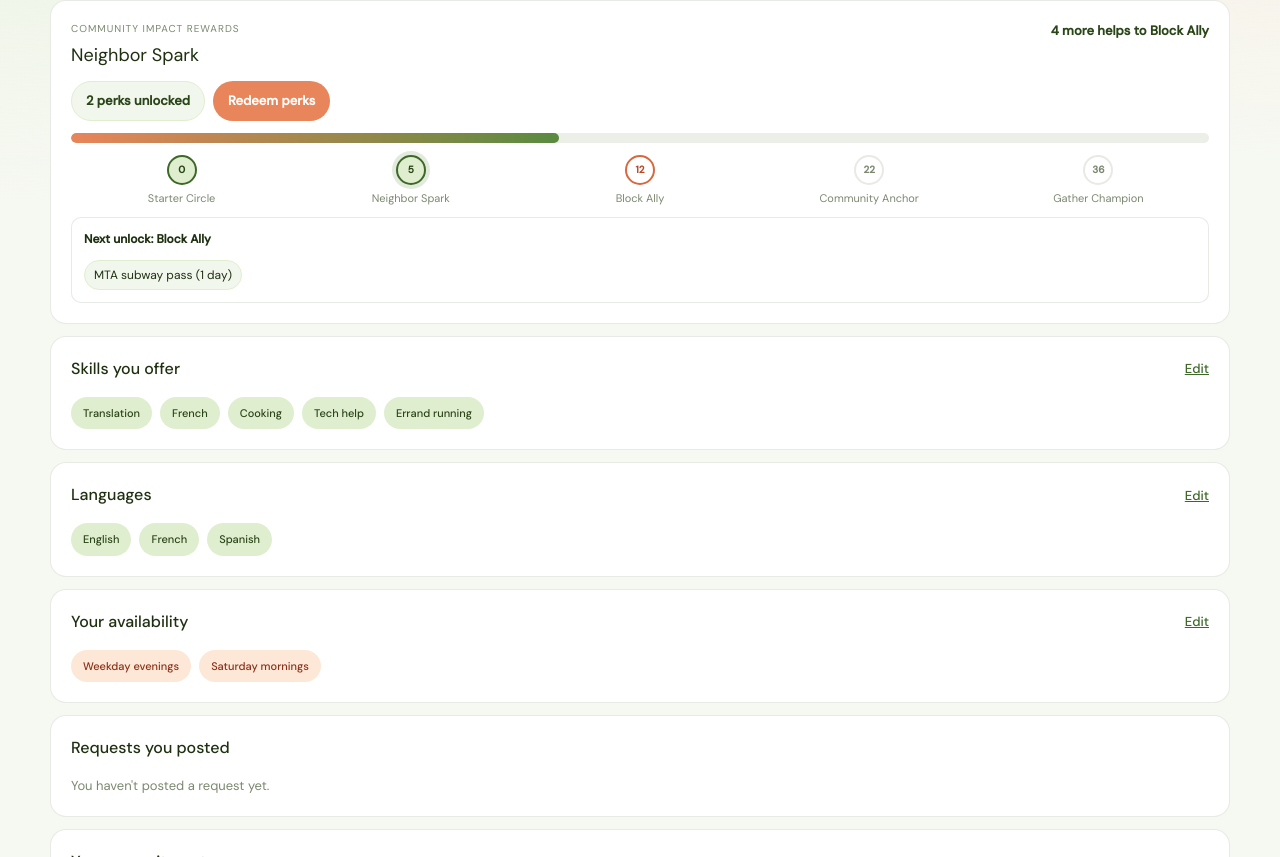
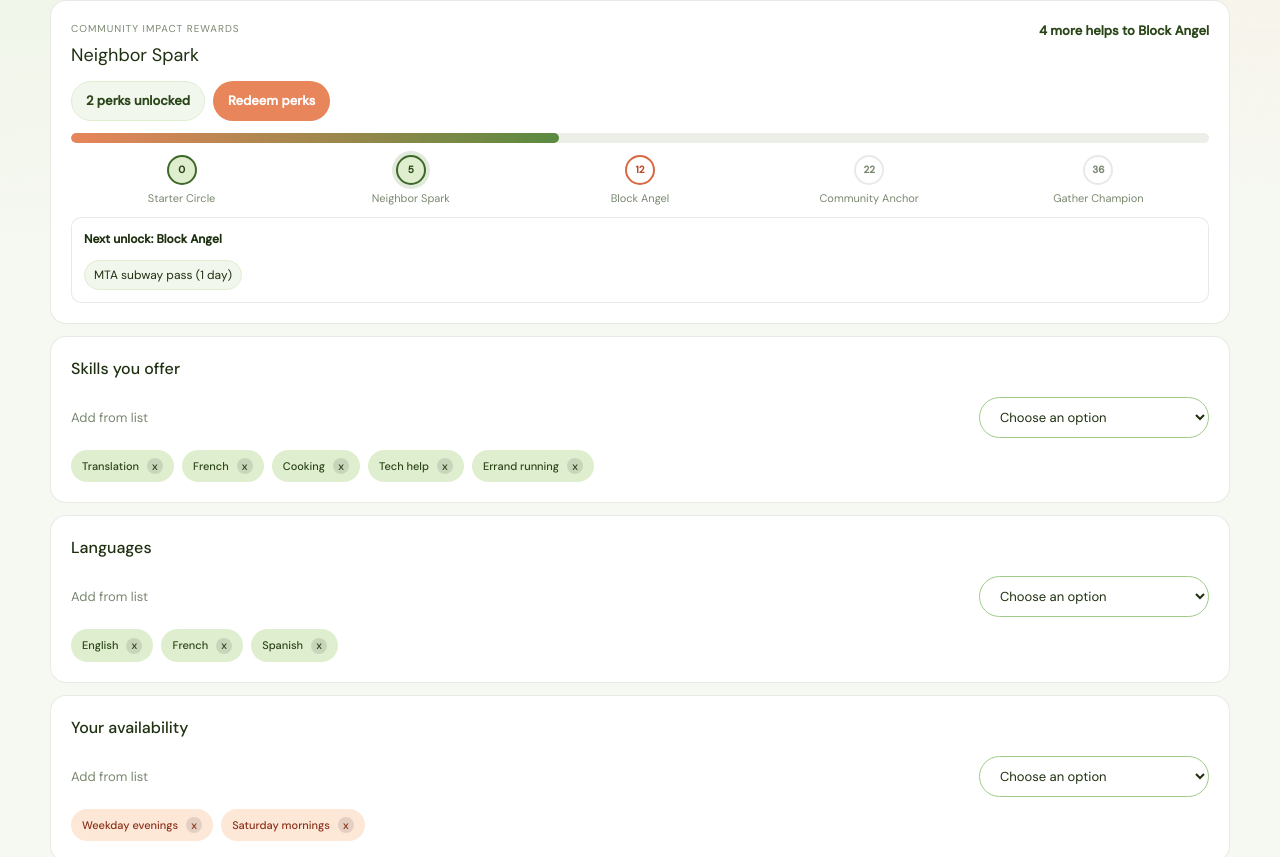
Before and after one commit to sarajakub/gather, a Next.js app: page /profile in a window 1280 px wide. Shown: the part 503-1360 px from the top of the page. Built offline with nearby package versions, Linux system fonts and the light colour scheme.

Commit message:
Clean up profile editing and show impact levels

```diff
--- a/components/PersonProfilePage.jsx
+++ b/components/PersonProfilePage.jsx
@@ -2,9 +2,21 @@ import Link from 'next/link';
 import { people, posts } from '@/data/mockCommunity';
 import styles from './PersonProfilePage.module.css';
 
+const REWARD_LEVELS = [
+  { id: 'starter', title: 'Starter Circle', requiredHelps: 0 },
+  { id: 'neighbor-spark', title: 'Neighbor Spark', requiredHelps: 5 },
+  { id: 'block-angel', title: 'Block Angel', requiredHelps: 12 },
+  { id: 'community-anchor', title: 'Community Anchor', requiredHelps: 22 },
+  { id: 'gather-champion', title: 'Gather Champion', requiredHelps: 36 },
+];
+
 export default function PersonProfilePage({ slug }) {
   const person = people[slug] || null;
   const activePosts = posts.filter((post) => post.personSlug === slug);
+  const currentLevel = REWARD_LEVELS.reduce(
+    (best, level) => (person && person.helped >= level.requiredHelps ? level : best),
+    REWARD_LEVELS[0]
+  );
 
   if (!person) {
     return (
@@ -30,6 +42,7 @@ export default function PersonProfilePage({ slug }) {
             <div>
               <h1 className={styles.title}>{person.name}</h1>
               <p className={styles.meta}>{person.neighborhood}</p>
+              <p className={styles.impactLevel}>Impact level: {currentLevel.title}</p>
             </div>
           </div>
 
--- a/components/ProfilePage.jsx
+++ b/components/ProfilePage.jsx
@@ -108,8 +108,8 @@ const REWARD_LEVELS = [
     rewards: ['Free Dunkin coffee'],
   },
   {
-    id: 'block-ally',
-    title: 'Block Ally',
+    id: 'block-angel',
+    title: 'Block Angel',
     requiredHelps: 12,
     rewards: ['MTA subway pass (1 day)'],
   },
@@ -179,9 +179,6 @@ const ProfilePage = () => {
     return storedProfile ? mapStoredProfileToViewModel(storedProfile) : DEFAULT_PROFILE;
   });
 
-  const [activeEditor, setActiveEditor] = useState(null);
-  const [searchQuery, setSearchQuery] = useState('');
-  const [draftValues, setDraftValues] = useState([]);
   const [openRewardLevelId, setOpenRewardLevelId] = useState(null);
   const [showPerkWallet, setShowPerkWallet] = useState(false);
   const [showRedeemPass, setShowRedeemPass] = useState(false);
@@ -238,126 +235,92 @@ const ProfilePage = () => {
   const activeRewardLevel =
     REWARD_LEVELS.find((level) => level.id === openRewardLevelId) || nextLevel;
 
-  const openEditor = (field) => {
-    setActiveEditor(field);
-    setSearchQuery('');
-    setDraftValues(profile[field]);
-  };
-
-  const cancelEditor = () => {
-    setActiveEditor(null);
-    setSearchQuery('');
-    setDraftValues([]);
-  };
-
   const handleSignOut = () => {
     clearLocalProfile();
     setProfile(DEFAULT_PROFILE);
     window.location.href = '/';
   };
 
-  const saveEditor = () => {
-    if (!activeEditor) {
+  const handleAddProfileValue = (field, value) => {
+    if (!value) {
       return;
     }
 
+    setProfile((prev) => {
+      const existing = prev[field] || [];
+
+      if (existing.includes(value)) {
+        return prev;
+      }
+
+      return {
+        ...prev,
+        [field]: [...existing, value],
+      };
+    });
+  };
+
+  const handleRemoveProfileValue = (field, value) => {
     setProfile((prev) => ({
       ...prev,
-      [activeEditor]: draftValues,
+      [field]: (prev[field] || []).filter((entry) => entry !== value),
     }));
-    cancelEditor();
-  };
-
-  const toggleDraftValue = (value) => {
-    setDraftValues((prev) =>
-      prev.includes(value)
-        ? prev.filter((item) => item !== value)
-        : [...prev, value]
-    );
-  };
-
-  const getFilteredOptions = (field) => {
-    const options = EDITABLE_FIELDS[field].options;
-    const normalizedQuery = searchQuery.trim().toLowerCase();
-
-    if (!normalizedQuery) {
-      return options;
-    }
-
-    return options.filter((option) =>
-      option.toLowerCase().includes(normalizedQuery)
-    );
   };
 
   const renderEditableSection = (field, isTimeTag = false) => {
-    const isOpen = activeEditor === field;
     const values = profile[field];
-    const filteredOptions = getFilteredOptions(field);
+    const availableOptions = EDITABLE_FIELDS[field].options.filter(
+      (option) => !values.includes(option)
+    );
 
     return (
       <section className={styles.section}>
         <div className={styles.sectionHeader}>
           <h3>{EDITABLE_FIELDS[field].label}</h3>
-          <button
-            type="button"
-            className={styles.editBtn}
-            onClick={() => (isOpen ? cancelEditor() : openEditor(field))}
-          >
-            {isOpen ? 'Close' : 'Edit'}
-          </button>
         </div>
 
-        <div className={styles.tags}>
-          {values.map((value) => (
-            <span
-              key={value}
-              className={`${styles.tag} ${isTimeTag ? styles.tagTime : ''}`}
-            >
-              {value}
-            </span>
-          ))}
+        <div className={styles.dropdownRow}>
+          <label className={styles.dropdownLabel} htmlFor={`${field}-dropdown`}>
+            Add from list
+          </label>
+          <select
+            id={`${field}-dropdown`}
+            className={styles.dropdownSelect}
+            defaultValue=""
+            onChange={(event) => {
+              const nextValue = event.target.value;
+              handleAddProfileValue(field, nextValue);
+              event.target.value = '';
+            }}
+          >
+            <option value="" disabled>
+              Choose an option
+            </option>
+            {availableOptions.map((option) => (
+              <option key={option} value={option}>
+                {option}
+              </option>
+            ))}
+          </select>
         </div>
 
-        {isOpen && (
-          <div className={styles.editorPanel}>
-            <input
-              type="text"
-              className={styles.searchInput}
-              placeholder={`Search ${EDITABLE_FIELDS[field].label.toLowerCase()}`}
-              value={searchQuery}
-              onChange={(event) => setSearchQuery(event.target.value)}
-            />
-
-            <div className={styles.optionList}>
-              {filteredOptions.length > 0 ? (
-                filteredOptions.map((option) => {
-                  const selected = draftValues.includes(option);
-                  return (
-                    <button
-                      key={option}
-                      type="button"
-                      className={`${styles.optionItem} ${selected ? styles.optionItemSelected : ''}`}
-                      onClick={() => toggleDraftValue(option)}
-                    >
-                      <span>{option}</span>
-                      <span className={styles.optionState}>{selected ? 'Added' : 'Add'}</span>
-                    </button>
-                  );
-                })
-              ) : (
-                <p className={styles.noResults}>Nothing matches that search yet.</p>
-              )}
-            </div>
-
-            <div className={styles.editorActions}>
-              <button type="button" className={styles.cancelBtn} onClick={cancelEditor}>
-                Maybe later
+        {values.length > 0 ? (
+          <div className={styles.tags}>
+            {values.map((value) => (
+              <button
+                key={value}
+                type="button"
+                className={`${styles.tagButton} ${isTimeTag ? styles.tagButtonTime : ''}`}
+                onClick={() => handleRemoveProfileValue(field, value)}
+                aria-label={`Remove ${value}`}
+              >
+                <span>{value}</span>
+                <span className={styles.tagRemove}>x</span>
               </button>
-              <button type="button" className={styles.saveBtn} onClick={saveEditor}>
-                Save changes
-              </button>
-            </div>
+            ))}
           </div>
+        ) : (
+          <p className={styles.noResults}>No selections yet.</p>
         )}
       </section>
     );
--- a/components/ProfilePage.module.css
+++ b/components/ProfilePage.module.css
@@ -432,35 +432,22 @@
   margin: 0;
 }
 
-.editBtn {
-  background: transparent;
-  color: var(--color-sage-600);
-  border: none;
-  font-size: var(--text-body-sm);
-  font-weight: 500;
-  cursor: pointer;
-  padding: 0;
-  text-decoration: underline;
-  font-family: var(--font-ui);
+.dropdownRow {
+  display: flex;
+  align-items: center;
+  justify-content: space-between;
+  gap: var(--space-3);
+  margin-bottom: var(--space-3);
 }
 
-.editBtn:hover {
-  color: var(--color-sage-700);
+.dropdownLabel {
+  margin: 0;
+  color: var(--color-stone);
+  font-size: var(--text-body-sm);
 }
 
-.editorPanel {
-  margin-top: var(--space-4);
-  border: 1px solid var(--color-sage-100);
-  border-radius: var(--radius-md);
-  background: var(--color-sage-50);
-  padding: var(--space-4);
-  display: flex;
-  flex-direction: column;
-  gap: var(--space-3);
-}
-
-.searchInput {
-  width: 100%;
+.dropdownSelect {
+  min-width: 230px;
   border: 1px solid var(--color-sage-300);
   border-radius: var(--radius-pill);
   padding: 10px var(--space-4);
@@ -470,102 +457,15 @@
   font-family: var(--font-ui);
 }
 
-.searchInput:focus-visible {
+.dropdownSelect:focus-visible {
   outline: none;
   box-shadow: var(--shadow-focus-sage);
   border-color: var(--color-sage-500);
 }
 
-.optionList {
-  display: flex;
-  flex-direction: column;
-  gap: var(--space-2);
-  max-height: 224px;
-  overflow-y: auto;
-  padding-right: var(--space-1);
-}
-
-.optionItem {
-  border: 1px solid var(--color-sage-100);
-  border-radius: var(--radius-md);
-  background: var(--color-white);
-  color: var(--color-forest);
-  font-family: var(--font-ui);
-  font-size: var(--text-body-sm);
-  display: flex;
-  justify-content: space-between;
-  align-items: center;
-  gap: var(--space-3);
-  text-align: left;
-  padding: 10px var(--space-3);
-  cursor: pointer;
-  transition: border-color var(--transition-base), background var(--transition-base);
-}
-
-.optionItem:hover {
-  border-color: var(--color-sage-300);
-}
-
-.optionItem:focus-visible {
-  outline: none;
-  box-shadow: var(--shadow-focus-sage);
-}
-
-.optionItemSelected {
-  border-color: var(--color-sage-500);
-  background: var(--color-sage-100);
-}
-
-.optionState {
-  font-size: var(--text-caption);
-  color: var(--color-sage-600);
-  text-transform: uppercase;
-  letter-spacing: 0.06em;
-  font-weight: 500;
-}
-
-.editorActions {
-  display: flex;
-  justify-content: flex-end;
-  gap: var(--space-2);
-}
-
-.cancelBtn,
-.saveBtn {
-  border-radius: var(--radius-pill);
-  border: 1px solid transparent;
-  padding: 8px var(--space-4);
-  font-family: var(--font-ui);
-  font-size: var(--text-body-sm);
-  font-weight: 500;
-  cursor: pointer;
-}
-
-.cancelBtn {
-  background: transparent;
-  color: var(--color-sage-700);
-  border-color: var(--color-sage-300);
-}
-
-.saveBtn {
-  background: var(--color-action);
-  color: var(--color-white);
-}
-
-.saveBtn:hover {
-  background: var(--color-peach-600);
-}
-
-.cancelBtn:focus-visible,
-.saveBtn:focus-visible {
-  outline: none;
-  box-shadow: var(--shadow-focus-sage);
-}
-
 .noResults {
   margin: 0;
-  padding: var(--space-3);
-  text-align: center;
+  padding: 2px 0;
   color: var(--color-stone);
   font-size: var(--text-body-sm);
 }
@@ -748,6 +648,47 @@
   color: var(--color-peach-800);
 }
 
+.tagButton {
+  display: inline-flex;
+  align-items: center;
+  gap: 8px;
+  padding: 7px 10px;
+  background: var(--color-sage-100);
+  color: var(--color-sage-700);
+  border: 1px solid transparent;
+  border-radius: var(--radius-pill);
+  font-size: var(--text-label);
+  font-weight: 500;
+  font-family: var(--font-ui);
+  cursor: pointer;
+}
+
+.tagButton:hover {
+  border-color: var(--color-sage-300);
+}
+
+.tagButton:focus-visible {
+  outline: none;
+  box-shadow: var(--shadow-focus-sage);
+}
+
+.tagButtonTime {
+  background: var(--color-peach-100);
+  color: var(--color-peach-800);
+}
+
+.tagRemove {
+  display: inline-flex;
+  align-items: center;
+  justify-content: center;
+  width: 16px;
+  height: 16px;
+  border-radius: 50%;
+  background: rgba(0, 0, 0, 0.1);
+  font-size: 11px;
+  line-height: 1;
+}
+
 .logoutBtn {
   width: 100%;
   background: transparent;
@@ -771,7 +712,7 @@
 }
 
 @media (prefers-reduced-motion: reduce) {
-  .editBtn,
+  .tagButton,
   .logoutBtn {
     transition: none;
   }
@@ -811,4 +752,14 @@
     flex-direction: column;
     align-items: flex-start;
   }
+
+  .dropdownRow {
+    flex-direction: column;
+    align-items: flex-start;
+  }
+
+  .dropdownSelect {
+    width: 100%;
+    min-width: 0;
+  }
 }
```
Also changed, not shown: components/PersonProfilePage.module.css (+13 -0 lines).
